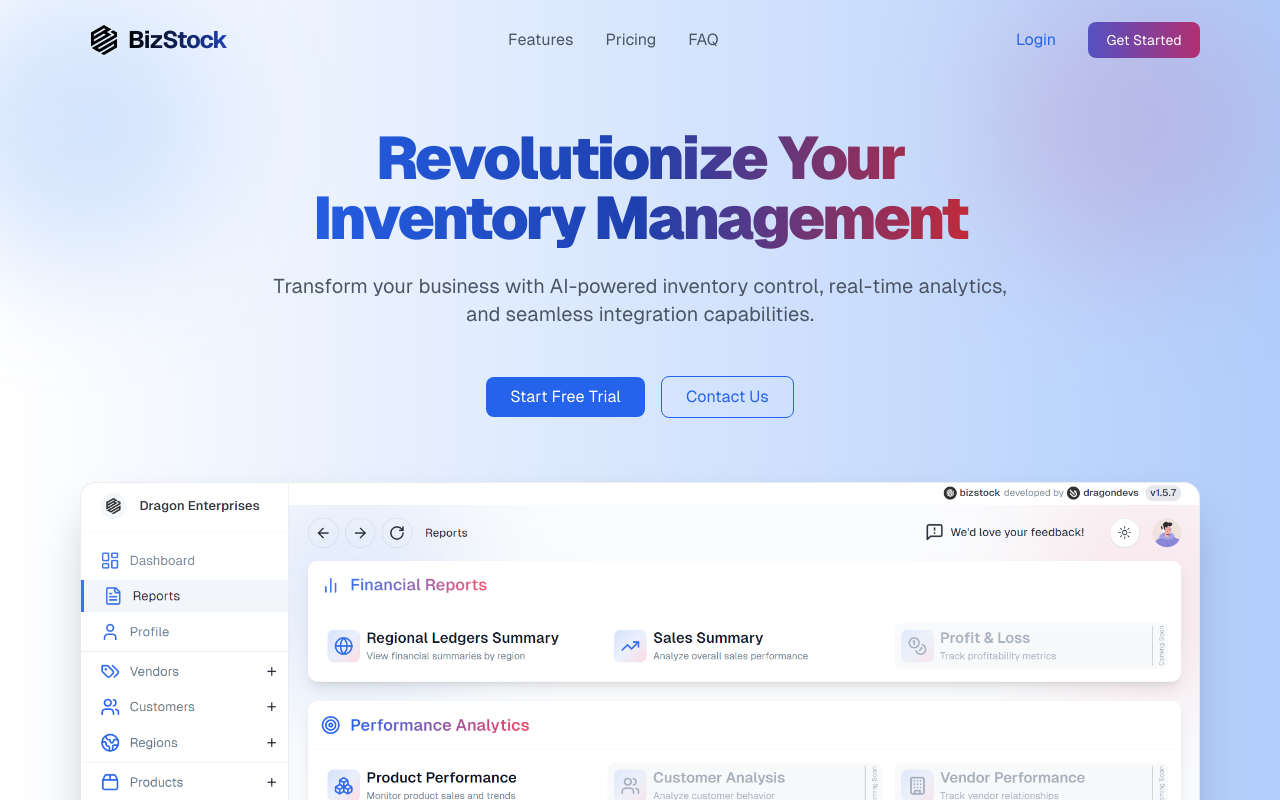
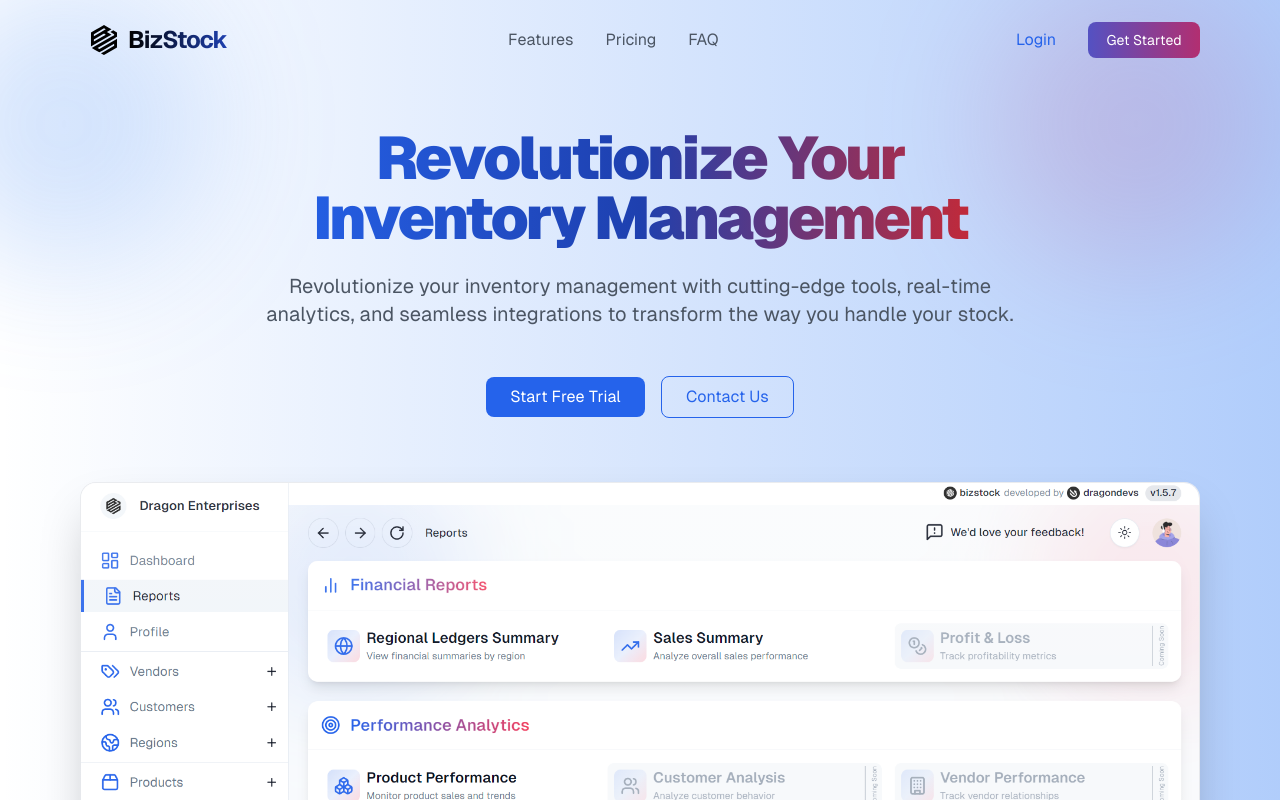
Before and after one commit to dragon-devs/bizstock-site, a Next.js app: page / in a window 1280 px wide. Shown: the top 800 px of the page. Built offline with nearby package versions, Linux system fonts and the light colour scheme.

Commit message:
SEO optimization: words from the H1 used in the content of the page.

```diff
--- a/app/page.tsx
+++ b/app/page.tsx
@@ -156,8 +156,8 @@ const HeroSection = () => {
             animate={{opacity: 1, y: 0}}
             transition={{duration: 0.8, delay: 0.4}}
           >
-            Transform your business with AI-powered inventory control, real-time analytics, and seamless integration
-            capabilities.
+              Revolutionize your inventory management with cutting-edge tools, real-time analytics, and seamless
+              integrations to transform the way you handle your stock.
           </motion.p>
           <motion.div
             className="flex flex-col sm:flex-row items-center justify-center gap-4 pt-8"
```
